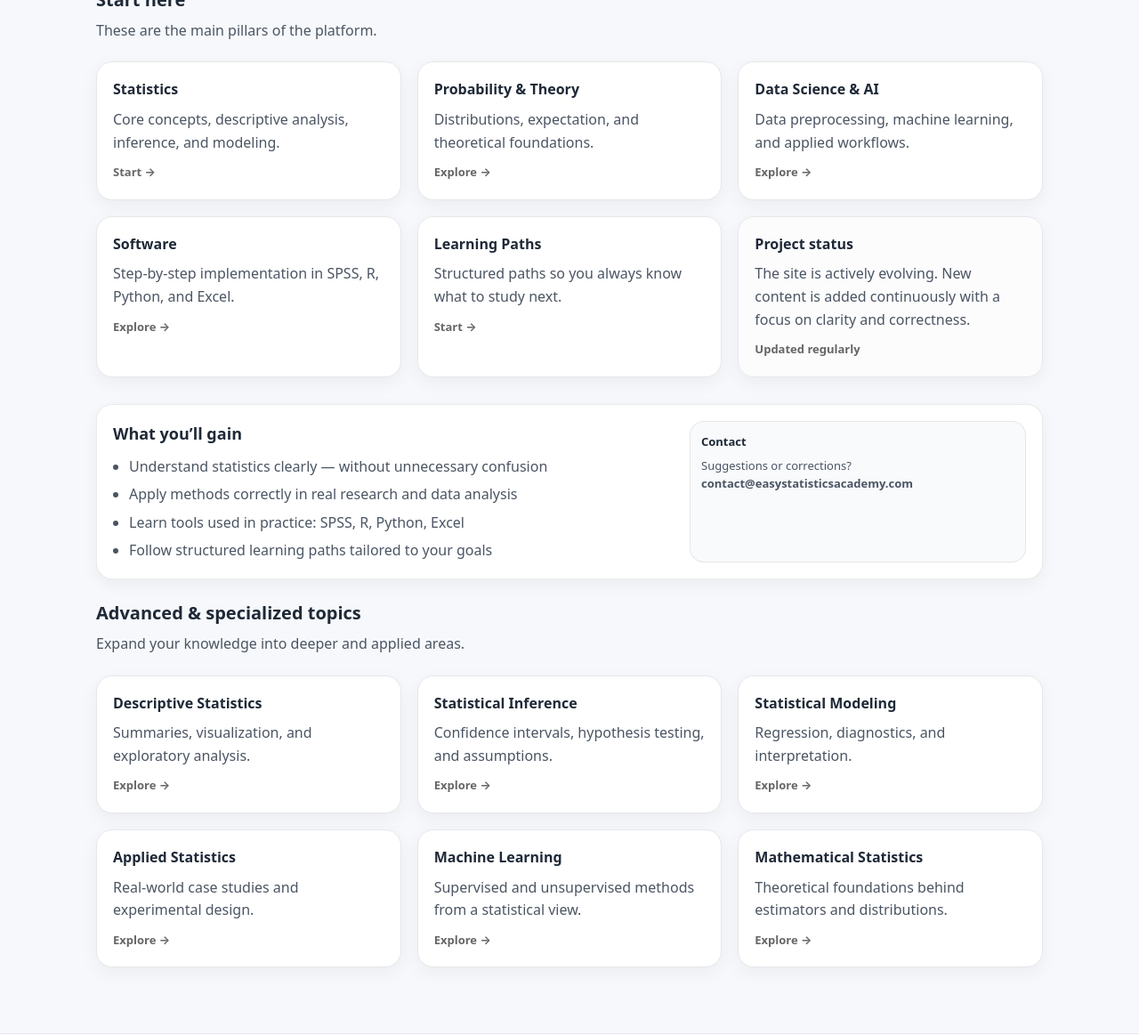
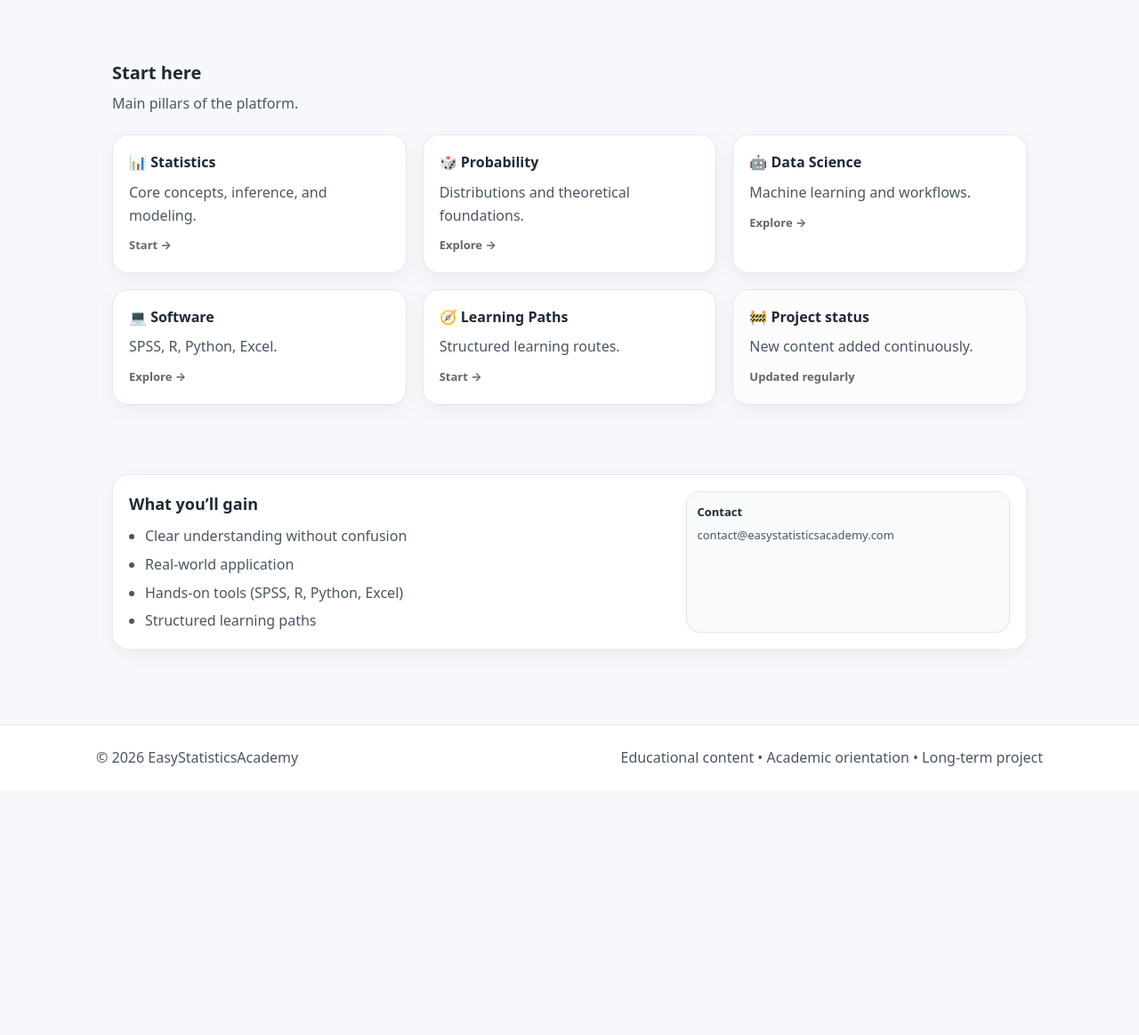
Before and after one commit to ammar-homaida-statistics/easystatisticsacademy, a Jekyll site: the page built from index.html, in a window 1280 px wide and 1400 px high, scrolled down 827 px, cut to the strip 237-1400 px from the top of the window. Shown: the whole strip at 89% size. Built offline with Jekyll 4.4.1, drawn with Linux system fonts in a browser that asks for light colours; after the commit the page ends 2002 px from its top, so only the background shows below that; some of the changed text lies outside the part shown.

Commit message:
Refactor index.html for improved layout and content
Reorganized content structure and updated text for clarity.

```diff
--- a/index.html
+++ b/index.html
@@ -13,25 +13,17 @@ permalink: /
 
     <!-- LEFT -->
     <div class="hero-copy">
+
       <div class="badge-row">
         <span class="badge">Practical</span>
         <span class="badge">Academic</span>
         <span class="badge">Step-by-step</span>
       </div>
 
-      <div class="hero-suggested">
-  <h2>Suggested start</h2>
-  <ol>
-    <li>Foundations</li>
-    <li>Descriptive Statistics</li>
-    <li>Inference</li>
-  </ol>
-</div>
-
       <h1>Master Statistics for Research, Data Science, and Exams</h1>
 
       <p class="lead">
-        Learn statistics from the ground up with clear explanations, real examples, and hands-on implementation in SPSS, R, Python, and Excel.
+        Learn statistics with clear explanations, real examples, and hands-on implementation in SPSS, R, Python, and Excel.
       </p>
 
       <div class="hero-actions">
@@ -39,14 +31,25 @@ permalink: /
         <a class="btn btn-outline" href="/learning-paths/">View Learning Paths</a>
       </div>
 
+      <!-- MOVED HERE (correct position) -->
+      <div class="hero-suggested">
+        <h2>Suggested start</h2>
+        <ol>
+          <li><a href="/foundations/">Foundations</a></li>
+          <li><a href="/descriptive/">Descriptive Statistics</a></li>
+          <li><a href="/inference/">Inference</a></li>
+        </ol>
+      </div>
+
       <div class="hero-notes">
         <div class="note">
-          <strong>New to statistics?</strong> Start with Foundations and Descriptive Statistics.
+          <strong>New to statistics?</strong> Start with Foundations.
         </div>
         <div class="note">
-          <strong>Working on research?</strong> Jump to Inference and Modeling.
+          <strong>Doing research?</strong> Go to Inference & Modeling.
         </div>
       </div>
+
     </div>
 
     <!-- RIGHT PANEL -->
@@ -73,7 +76,8 @@ permalink: /
 
 <!-- ================= VIDEO ================= -->
 <section class="section section-soft">
-  <div class="content-narrow">
+  <div class="container">
+
     <div class="section-head">
       <h2>Watch how it works</h2>
       <p>A quick introduction to how you’ll learn statistics here.</p>
@@ -87,71 +91,76 @@ permalink: /
         allowfullscreen>
       </iframe>
     </div>
+
   </div>
 </section>
 
-<!-- ================= CORE SECTIONS ================= -->
+<!-- ================= CORE ================= -->
 <section class="section">
+  <div class="container">
+
     <div class="section-head">
       <h2>Start here</h2>
-    <p>These are the main pillars of the platform.</p>
+      <p>Main pillars of the platform.</p>
     </div>
 
     <div class="grid grid-3">
 
       <a class="card card-link" href="/foundations/">
-      <h3>Statistics</h3>
-      <p>Core concepts, descriptive analysis, inference, and modeling.</p>
+        <h3>📊 Statistics</h3>
+        <p>Core concepts, inference, and modeling.</p>
         <span class="card-foot">Start →</span>
       </a>
 
       <a class="card card-link" href="/probability/">
-      <h3>Probability & Theory</h3>
-      <p>Distributions, expectation, and theoretical foundations.</p>
+        <h3>🎲 Probability</h3>
+        <p>Distributions and theoretical foundations.</p>
         <span class="card-foot">Explore →</span>
       </a>
 
       <a class="card card-link" href="/data-mining/">
-      <h3>Data Science & AI</h3>
-      <p>Data preprocessing, machine learning, and applied workflows.</p>
+        <h3>🤖 Data Science</h3>
+        <p>Machine learning and workflows.</p>
         <span class="card-foot">Explore →</span>
       </a>
 
       <a class="card card-link" href="/software/">
-      <h3>Software</h3>
-      <p>Step-by-step implementation in SPSS, R, Python, and Excel.</p>
+        <h3>💻 Software</h3>
+        <p>SPSS, R, Python, Excel.</p>
         <span class="card-foot">Explore →</span>
       </a>
 
       <a class="card card-link" href="/learning-paths/">
-      <h3>Learning Paths</h3>
-      <p>Structured paths so you always know what to study next.</p>
+        <h3>🧭 Learning Paths</h3>
+        <p>Structured learning routes.</p>
         <span class="card-foot">Start →</span>
       </a>
 
       <div class="card card-muted">
-      <h3>Project status</h3>
-      <p>
-        The site is actively evolving. New content is added continuously with a focus on clarity and correctness.
-      </p>
+        <h3>🚧 Project status</h3>
+        <p>New content added continuously.</p>
         <span class="card-foot">Updated regularly</span>
+      </div>
+
     </div>
 
   </div>
 </section>
 
-<!-- ================= VALUE SECTION ================= -->
+<!-- ================= VALUE ================= -->
 <section class="section section-slim">
+  <div class="container">
+
     <div class="callout">
 
       <div class="callout-copy">
         <h2>What you’ll gain</h2>
 
         <ul class="bullets">
-        <li>Understand statistics clearly — without unnecessary confusion</li>
-        <li>Apply methods correctly in real research and data analysis</li>
-        <li>Learn tools used in practice: SPSS, R, Python, Excel</li>
-        <li>Follow structured learning paths tailored to your goals</li>
+          <li>Clear understanding without confusion</li>
+          <li>Real-world application</li>
+          <li>Hands-on tools (SPSS, R, Python, Excel)</li>
+          <li>Structured learning paths</li>
         </ul>
       </div>
 
@@ -159,59 +168,12 @@ permalink: /
         <div class="mini">
           <div class="mini-title">Contact</div>
           <div class="mini-body">
-          Suggestions or corrections?
-          <br><strong>contact@easystatisticsacademy.com</strong>
+            contact@easystatisticsacademy.com
           </div>
         </div>
       </div>
 
     </div>
-</section>
-
-<!-- ================= ADVANCED SECTIONS ================= -->
-<section class="section section-soft">
-  <div class="section-head">
-    <h2>Advanced & specialized topics</h2>
-    <p>Expand your knowledge into deeper and applied areas.</p>
-  </div>
-
-  <div class="grid grid-3">
-
-    <a class="card card-link" href="/descriptive/">
-      <h3>Descriptive Statistics</h3>
-      <p>Summaries, visualization, and exploratory analysis.</p>
-      <span class="card-foot">Explore →</span>
-    </a>
-
-    <a class="card card-link" href="/inference/">
-      <h3>Statistical Inference</h3>
-      <p>Confidence intervals, hypothesis testing, and assumptions.</p>
-      <span class="card-foot">Explore →</span>
-    </a>
-
-    <a class="card card-link" href="/modeling/">
-      <h3>Statistical Modeling</h3>
-      <p>Regression, diagnostics, and interpretation.</p>
-      <span class="card-foot">Explore →</span>
-    </a>
-
-    <a class="card card-link" href="/applied-statistics/">
-      <h3>Applied Statistics</h3>
-      <p>Real-world case studies and experimental design.</p>
-      <span class="card-foot">Explore →</span>
-    </a>
-
-    <a class="card card-link" href="/machine-learning/">
-      <h3>Machine Learning</h3>
-      <p>Supervised and unsupervised methods from a statistical view.</p>
-      <span class="card-foot">Explore →</span>
-    </a>
-
-    <a class="card card-link" href="/mathematical-statistics/">
-      <h3>Mathematical Statistics</h3>
-      <p>Theoretical foundations behind estimators and distributions.</p>
-      <span class="card-foot">Explore →</span>
-    </a>
 
   </div>
 </section>
```
Lines whose indentation alone changed are shown as unchanged.
